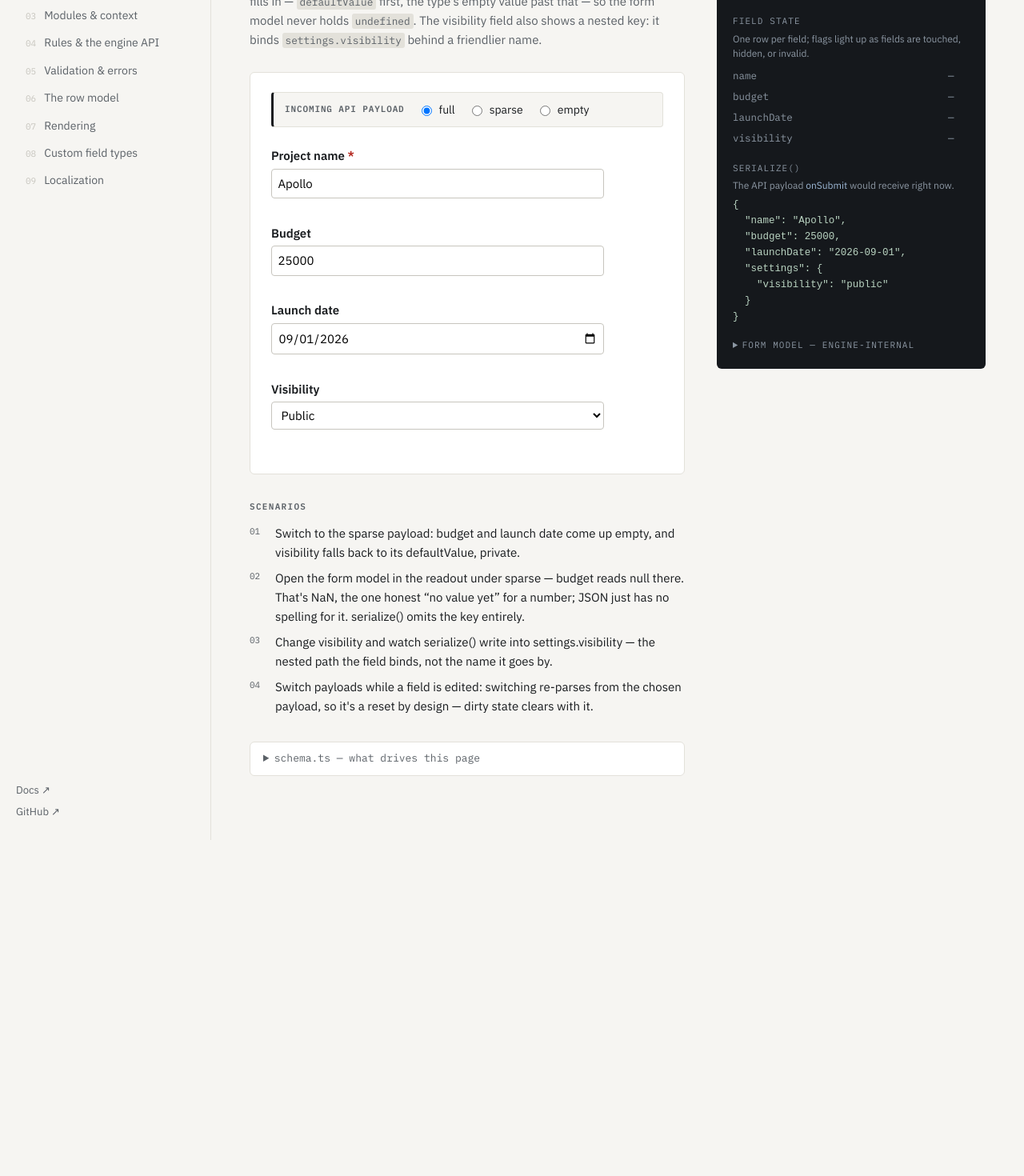
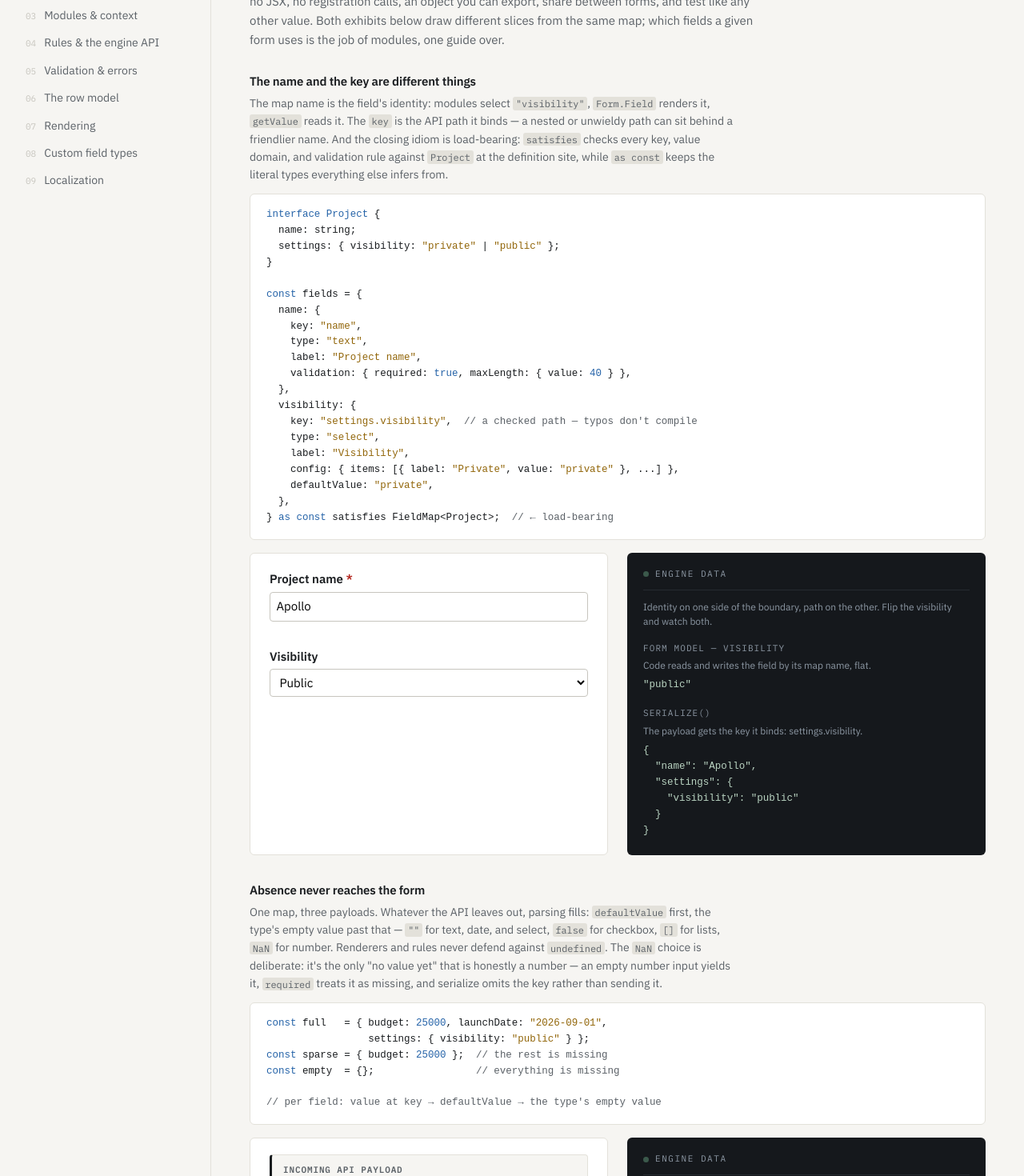
Before and after one commit to xKirtle/react-form-engine, a React (Vite) app in the folder apps/demo/: page / in a window 1280 px wide. Shown: the part 160-1630 px from the top of the page at 80% size. Before the commit the page ends 1210 px from the top, so only its background shows below. Built offline with nearby package versions, Linux system fonts and the light colour scheme.

Commit message:
Improve field definitions example

```diff
--- a/apps/demo/src/pages/FieldDefinitions.tsx
+++ b/apps/demo/src/pages/FieldDefinitions.tsx
@@ -2,13 +2,55 @@ import {
   type FieldMap,
   Form,
   FormRenderers,
+  type UseFormEngineReturn,
   useFormEngine,
 } from "@react-form-engine/core";
 import { htmlRenderers } from "@react-form-engine/renderers-html";
-import { useState } from "react";
-import { EngineReadout } from "../components/EngineReadout";
+import { type ReactNode, useState } from "react";
+import { Code } from "../components/Code";
+import { useEngineTick } from "../components/EngineReadout";
 import { Exhibit, PageShell } from "../components/PageShell";
 import { guide } from "../guides";
+
+/** JSON view that keeps NaN visible instead of JSON's null. */
+function stringify(value: unknown): string {
+  const json = JSON.stringify(
+    value,
+    (_key, v) => (typeof v === "number" && Number.isNaN(v) ? "__NaN__" : v),
+    2,
+  );
+  return (json ?? "undefined").replaceAll('"__NaN__"', "NaN");
+}
+
+/** The engine data behind one exhibit, live. */
+function DefinitionPeek<TApi, TContext, TFields extends FieldMap<TApi>>(props: {
+  bundle: UseFormEngineReturn<TApi, TContext, TFields>;
+  hint: ReactNode;
+  sections: readonly {
+    label: string;
+    hint?: ReactNode;
+    value: () => unknown;
+  }[];
+}) {
+  useEngineTick(props.bundle);
+  return (
+    <aside className="readout readout--inline" aria-label="Engine data">
+      <div className="readout__title">engine data</div>
+      <p className="readout__hint">{props.hint}</p>
+      {props.sections.map((section) => (
+        <div key={section.label}>
+          <div className="readout__label">{section.label}</div>
+          {section.hint !== undefined && (
+            <p className="readout__hint">{section.hint}</p>
+          )}
+          <pre className="readout__json">{stringify(section.value())}</pre>
+        </div>
+      ))}
+    </aside>
+  );
+}
+
+/* ── one map, drawn from by both exhibits ──────────────────────────── */
 
 interface Project {
   name: string;
@@ -41,77 +83,72 @@ const fields = {
   },
 } as const satisfies FieldMap<Project>;
 
+/* ── 1. the name and the key are different things ──────────────────── */
+
+function IdentityExample() {
+  const bundle = useFormEngine<Project, undefined, typeof fields>({
+    fields,
+    modules: [{ fields: ["name", "visibility"] }],
+    context: undefined,
+    initialErrors: "gated",
+    initialValues: { name: "Apollo", settings: { visibility: "public" } },
+  });
+  return (
+    <div className="split">
+      <div className="split__pane">
+        <FormRenderers renderers={htmlRenderers}>
+          <Form form={bundle}>
+            <Form.AutoFields />
+          </Form>
+        </FormRenderers>
+      </div>
+      <DefinitionPeek
+        bundle={bundle}
+        hint="Identity on one side of the boundary, path on the other. Flip
+          the visibility and watch both."
+        sections={[
+          {
+            label: "form model — visibility",
+            hint: "Code reads and writes the field by its map name, flat.",
+            value: () => bundle.engine.getValue("visibility"),
+          },
+          {
+            label: "serialize()",
+            hint: "The payload gets the key it binds: settings.visibility.",
+            value: () => bundle.serialize(),
+          },
+        ]}
+      />
+    </div>
+  );
+}
+
+/* ── 2. absence never reaches the form ─────────────────────────────── */
+
 type PayloadName = "full" | "sparse" | "empty";
 
 const payloads: Record<PayloadName, Partial<Project>> = {
   full: {
-    name: "Apollo",
     budget: 25000,
     launchDate: "2026-09-01",
     settings: { visibility: "public" },
   },
-  sparse: { name: "Apollo" },
+  sparse: { budget: 25000 },
   empty: {},
 };
 
-const schemaPeek = `const fields = {
-  name: {
-    key: "name",
-    type: "text",
-    label: "Project name",
-    validation: { required: true, maxLength: { value: 40 } },
-  },
-  budget: { key: "budget", type: "number", label: "Budget" },
-  launchDate: { key: "launchDate", type: "date", label: "Launch date" },
-  visibility: {
-    key: "settings.visibility",   // a nested path behind a friendly name
-    type: "select",
-    label: "Visibility",
-    config: { items: [/* private, public */] },
-    defaultValue: "private",      // used when the API sends nothing
-  },
-} as const satisfies FieldMap<Project>;
-
-// the payloads this page parses from:
-const full   = { name: "Apollo", budget: 25000,
-                 launchDate: "2026-09-01",
-                 settings: { visibility: "public" } };
-const sparse = { name: "Apollo" };
-const empty  = {};`;
-
-export function FieldDefinitions() {
+function AbsenceExample() {
   const [payload, setPayload] = useState<PayloadName>("full");
   const bundle = useFormEngine<Project, undefined, typeof fields>({
     fields,
-    modules: [{ fields: ["name", "budget", "launchDate", "visibility"] }],
+    modules: [{ fields: ["budget", "launchDate", "visibility"] }],
     context: undefined,
     initialErrors: "gated",
     initialValues: payloads.full,
   });
-
   return (
-    <PageShell
-      guide={guide("field-definitions")}
-      title="Fields are data; parsing fills the gaps"
-      lede={
-        <>
-          One field map, three incoming payloads. Whatever the API leaves out,
-          parsing fills in — <code>defaultValue</code> first, the type&apos;s
-          empty value past that — so the form model never holds{" "}
-          <code>undefined</code>. The visibility field also shows a nested key:
-          it binds <code>settings.visibility</code> behind a friendlier name.
-        </>
-      }
-      tries={[
-        "Switch to the sparse payload: budget and launch date come up empty, and visibility falls back to its defaultValue, private.",
-        "Open the form model in the readout under sparse — budget reads null there. That's NaN, the one honest “no value yet” for a number; JSON just has no spelling for it. serialize() omits the key entirely.",
-        "Change visibility and watch serialize() write into settings.visibility — the nested path the field binds, not the name it goes by.",
-        "Switch payloads while a field is edited: switching re-parses from the chosen payload, so it's a reset by design — dirty state clears with it.",
-      ]}
-      schema={schemaPeek}
-      readout={<EngineReadout bundle={bundle} formModel="closed" />}
-    >
-      <Exhibit>
+    <div className="split">
+      <div className="split__pane">
         <div className="context-bar">
           <span className="context-bar__label">Incoming API payload</span>
           <div
@@ -140,6 +177,111 @@ export function FieldDefinitions() {
             <Form.AutoFields />
           </Form>
         </FormRenderers>
+      </div>
+      <DefinitionPeek
+        bundle={bundle}
+        hint="Switch payloads and watch parse fill the gaps — the form model
+          never holds undefined."
+        sections={[
+          {
+            label: "form model — after parse",
+            hint: "On sparse: launchDate got the type's empty value, visibility fell back to its defaultValue.",
+            value: () => ({
+              budget: bundle.engine.getValue("budget"),
+              launchDate: bundle.engine.getValue("launchDate"),
+              visibility: bundle.engine.getValue("visibility"),
+            }),
+          },
+          {
+            label: "serialize()",
+            hint: "An empty budget is NaN in the form model — and omitted here, never sent.",
+            value: () => bundle.serialize(),
+          },
+        ]}
+      />
+    </div>
+  );
+}
+
+/* ── the page ───────────────────────────────────────────────────────── */
+
+export function FieldDefinitions() {
+  return (
+    <PageShell
+      guide={guide("field-definitions")}
+      title="Fields are data; parsing fills the gaps"
+      lede="A form starts as a field map: plain TypeScript data describing
+        every field the form can have — no JSX, no registration calls, an
+        object you can export, share between forms, and test like any other
+        value. Both exhibits below draw different slices from the same map;
+        which fields a given form uses is the job of modules, one guide
+        over."
+      wide
+    >
+      <Exhibit
+        title="The name and the key are different things"
+        note={
+          <>
+            The map name is the field's identity: modules select{" "}
+            <code>"visibility"</code>, <code>Form.Field</code> renders it,{" "}
+            <code>getValue</code> reads it. The <code>key</code> is the API path
+            it binds — a nested or unwieldy path can sit behind a friendlier
+            name. And the closing idiom is load-bearing: <code>satisfies</code>{" "}
+            checks every key, value domain, and validation rule against{" "}
+            <code>Project</code> at the definition site, while{" "}
+            <code>as const</code> keeps the literal types everything else infers
+            from.
+          </>
+        }
+        bare
+      >
+        <Code>{`interface Project {
+  name: string;
+  settings: { visibility: "private" | "public" };
+}
+
+const fields = {
+  name: {
+    key: "name",
+    type: "text",
+    label: "Project name",
+    validation: { required: true, maxLength: { value: 40 } },
+  },
+  visibility: {
+    key: "settings.visibility",  // a checked path — typos don't compile
+    type: "select",
+    label: "Visibility",
+    config: { items: [{ label: "Private", value: "private" }, ...] },
+    defaultValue: "private",
+  },
+} as const satisfies FieldMap<Project>;  // ← load-bearing`}</Code>
+        <IdentityExample />
+      </Exhibit>
+
+      <Exhibit
+        title="Absence never reaches the form"
+        note={
+          <>
+            One map, three payloads. Whatever the API leaves out, parsing fills:{" "}
+            <code>defaultValue</code> first, the type's empty value past that —{" "}
+            <code>""</code> for text, date, and select, <code>false</code> for
+            checkbox, <code>[]</code> for lists, <code>NaN</code> for number.
+            Renderers and rules never defend against <code>undefined</code>. The{" "}
+            <code>NaN</code> choice is deliberate: it's the only "no value yet"
+            that is honestly a number — an empty number input yields it,{" "}
+            <code>required</code> treats it as missing, and serialize omits the
+            key rather than sending it.
+          </>
+        }
+        bare
+      >
+        <Code>{`const full   = { budget: 25000, launchDate: "2026-09-01",
+                 settings: { visibility: "public" } };
+const sparse = { budget: 25000 };  // the rest is missing
+const empty  = {};                 // everything is missing
+
+// per field: value at key → defaultValue → the type's empty value`}</Code>
+        <AbsenceExample />
       </Exhibit>
     </PageShell>
   );
```
